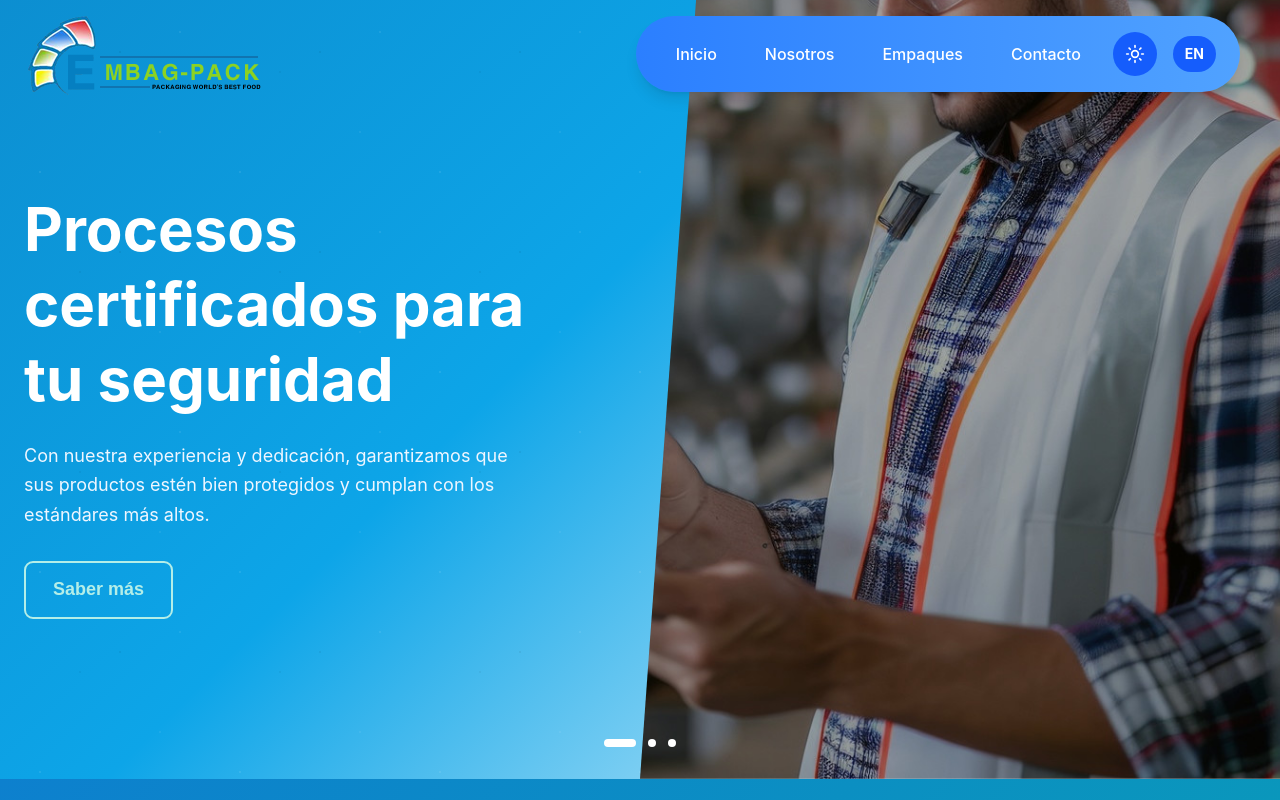
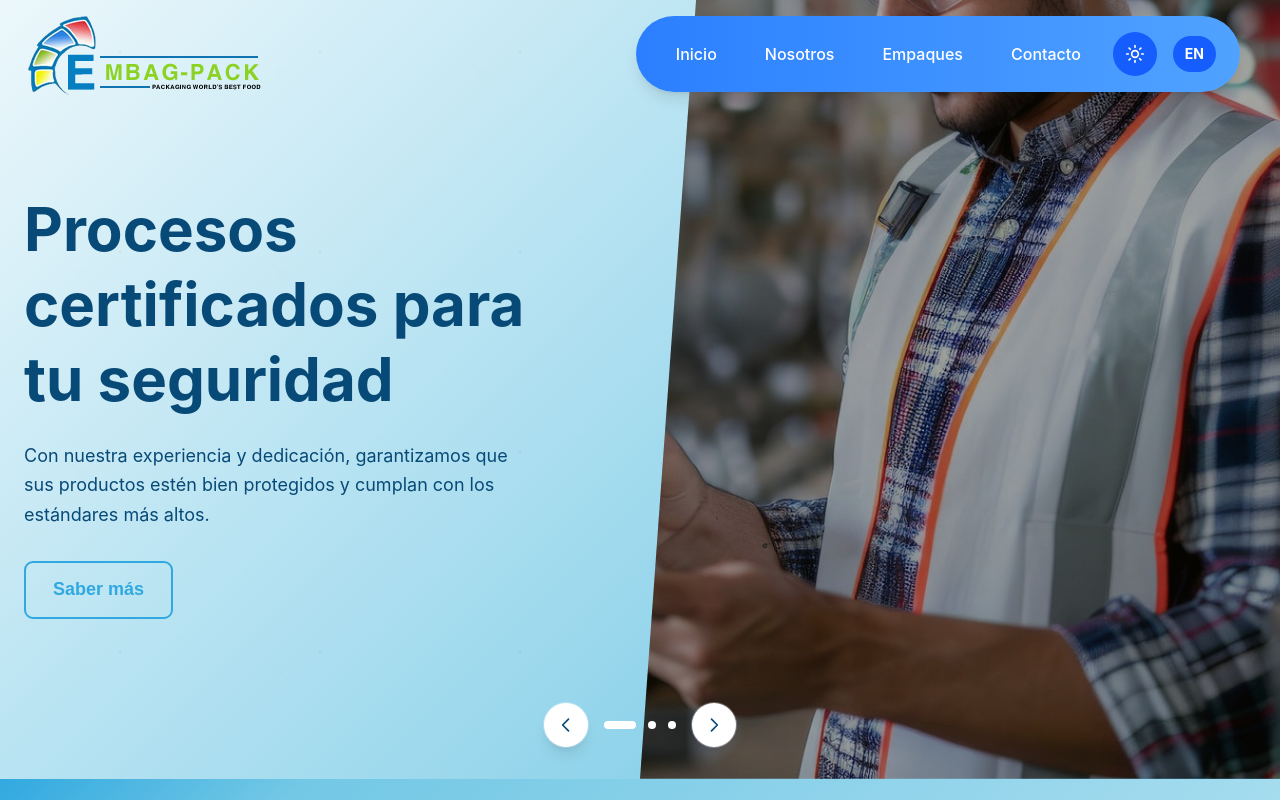
Before and after one commit to AxelDanielMR/Embag-pack, a Next.js app: page / in a window 1280 px wide. Shown: the top 800 px of the page. Built offline with nearby package versions, Linux system fonts and the light colour scheme.

Commit message:
fix-styles
Colores más claros y modificaciones en los controladores y manejo del carrusel

```diff
--- a/app/components/ButtonHover.jsx
+++ b/app/components/ButtonHover.jsx
@@ -1,15 +1,18 @@
 'use client';
 
 import Link from 'next/link';
+import { useTheme } from '../context/ThemeContext';
 
 export default function ButtonHover({ href, children }) {
+  const { isDark } = useTheme();
+
   return (
     <Link href={href}>
       <button
         className="bubbles"
         style={{
-          '--c1': '#ffffff',
-          '--c2': '#b4eee8',
+          '--c1': isDark ? '#0f1419' : '#f0f6fb',
+          '--c2': '#31A9E0',
           '--size-letter': '18px',
         }}
       >
--- a/app/components/CarouselPresentation.jsx
+++ b/app/components/CarouselPresentation.jsx
@@ -2,13 +2,14 @@
 
 import Image from 'next/image';
 import { motion, AnimatePresence } from 'framer-motion';
-import { useState, useRef, useEffect } from 'react';
+import { useRef, useState } from 'react';
 import { useTheme } from '../context/ThemeContext';
 import { useLanguage } from '../context/LanguageContext';
 import ButtonHover from './ButtonHover';
 
 export default function CarouselPresentation() {
   const [currentSlide, setCurrentSlide] = useState(0);
+  const dragStartX = useRef(null);
   const { isDark } = useTheme();
   const { t } = useLanguage();
 
@@ -33,11 +34,6 @@ export default function CarouselPresentation() {
     },
   ];
 
-  const [showLeftArrow, setShowLeftArrow] = useState(true);
-  const [showRightArrow, setShowRightArrow] = useState(true);
-  const sectionRef = useRef(null);
-  const leftBtnRef = useRef(null);
-  const rightBtnRef = useRef(null);
   const isImage01 = currentSlide === 0;
 
   const nextSlide = () => {
@@ -46,6 +42,37 @@ export default function CarouselPresentation() {
 
   const prevSlide = () => {
     setCurrentSlide((prev) => (prev - 1 + slides.length) % slides.length);
+  };
+
+  const resetSwipe = () => {
+    dragStartX.current = null;
+  };
+
+  const handlePointerDown = (event) => {
+    const interactiveTarget = event.target.closest('button, a, [role="button"]');
+    if (interactiveTarget) {
+      resetSwipe();
+      return;
+    }
+
+    dragStartX.current = event.clientX;
+  };
+
+  const handlePointerUp = (event) => {
+    if (dragStartX.current === null) return;
+
+    const swipeDistance = event.clientX - dragStartX.current;
+    const swipeThreshold = 60;
+
+    if (Math.abs(swipeDistance) >= swipeThreshold) {
+      if (swipeDistance < 0) {
+        nextSlide();
+      } else {
+        prevSlide();
+      }
+    }
+
+    resetSwipe();
   };
 
   const slideVariants = {
@@ -65,43 +92,24 @@ export default function CarouselPresentation() {
     }),
   };
 
-  useEffect(() => {
-    if (!sectionRef.current) return;
-
-    const observer = new IntersectionObserver(
-      (entries) => {
-        entries.forEach((entry) => {
-          if (entry.target === leftBtnRef.current) {
-            setShowLeftArrow(entry.intersectionRatio >= 1);
-          }
-          if (entry.target === rightBtnRef.current) {
-            setShowRightArrow(entry.intersectionRatio >= 1);
-          }
-        });
-      },
-      { root: sectionRef.current, threshold: [0, 0.99, 1] }
-    );
-
-    if (leftBtnRef.current) observer.observe(leftBtnRef.current);
-    if (rightBtnRef.current) observer.observe(rightBtnRef.current);
-
-    return () => observer.disconnect();
-  }, []);
-
   const elementVariants = {
     hidden: { opacity: 0, y: 20 },
     visible: { opacity: 1, y: 0 },
   };
 
   return (
-    <div className="w-full" style={{ backgroundColor: isDark ? '#0f1419' : '#0c87c9' }}>
+    <div className="w-full" style={{ backgroundColor: isDark ? '#0f1419' : '#f0f6fb' }}>
       <section
-        ref={sectionRef}
-        className="relative w-full min-h-[110vh] lg:min-h-[120vh] flex items-center justify-between overflow-hidden -mt-96 pt-80"
+        className="relative w-full min-h-[110vh] lg:min-h-[120vh] flex items-center justify-between overflow-hidden -mt-96 pt-80 select-none"
+        onPointerDown={handlePointerDown}
+        onPointerUp={handlePointerUp}
+        onPointerCancel={resetSwipe}
+        onPointerLeave={resetSwipe}
         style={{
+          touchAction: 'pan-y',
           background: isDark
-            ? 'linear-gradient(135deg, #0f1419 0%, #1a2a3a 50%, #2d3e4e 100%)'
-            : 'linear-gradient(135deg, #0c87c9 0%, #0da5e8 50%, #ffffff 100%)',
+            ? 'linear-gradient(135deg, #0f1419 0%, #1a2a3a 90%, #2d3e4e 100%)'
+            : 'linear-gradient(135deg, #ffffff 0%, #73c8e5 90%, #31A9E0 100%)',
         }}
       >
       {/* Noise overlay effect */}
@@ -122,48 +130,6 @@ export default function CarouselPresentation() {
 
       {/* Content container */}
       <div className="relative z-10 max-w-7xl mx-auto w-full px-6 py-40 flex flex-col lg:flex-row items-center justify-between gap-12">
-        {/* Left Arrow */}
-        <motion.button
-          ref={leftBtnRef}
-          whileHover={{ scale: 1.06 }}
-          whileTap={{ scale: 0.98 }}
-          onClick={prevSlide}
-          className={`absolute -left-20 top-1/2 transform -translate-y-1/2 z-30 p-4 rounded-full transition-all shadow-lg ring-1 ${
-            isDark
-              ? 'bg-gray-800 bg-opacity-70 hover:bg-opacity-90 text-white ring-gray-600/30'
-              : 'bg-white bg-opacity-60 hover:bg-opacity-80 text-[#084a77] ring-white/30'
-          }`}
-          aria-label="Anterior"
-          animate={{ opacity: showLeftArrow ? 1 : 0 }}
-          transition={{ duration: 0.25 }}
-          style={{ pointerEvents: showLeftArrow ? 'auto' : 'none' }}
-        >
-          <svg className="w-7 h-7" fill="none" stroke="currentColor" viewBox="0 0 24 24">
-            <path strokeLinecap="round" strokeLinejoin="round" strokeWidth={2} d="M15 19l-7-7 7-7" />
-          </svg>
-        </motion.button>
-
-        {/* Right Arrow */}
-        <motion.button
-          ref={rightBtnRef}
-          whileHover={{ scale: 1.06 }}
-          whileTap={{ scale: 0.98 }}
-          onClick={nextSlide}
-          className={`absolute -right-20 top-1/2 transform -translate-y-1/2 z-30 p-4 rounded-full transition-all shadow-lg ring-1 ${
-            isDark
-              ? 'bg-gray-800 bg-opacity-70 hover:bg-opacity-90 text-white ring-gray-600/30'
-              : 'bg-white bg-opacity-60 hover:bg-opacity-80 text-[#084a77] ring-white/30'
-          }`}
-          aria-label="Siguiente"
-          animate={{ opacity: showRightArrow ? 1 : 0 }}
-          transition={{ duration: 0.25 }}
-          style={{ pointerEvents: showRightArrow ? 'auto' : 'none' }}
-        >
-          <svg className="w-7 h-7" fill="none" stroke="currentColor" viewBox="0 0 24 24">
-            <path strokeLinecap="round" strokeLinejoin="round" strokeWidth={2} d="M9 5l7 7-7 7" />
-          </svg>
-        </motion.button>
-
         {/* Left side - Text content */}
         <AnimatePresence mode="wait" custom={1}>
           <motion.div
@@ -186,7 +152,7 @@ export default function CarouselPresentation() {
               transition={{ duration: 0.5, delay: 0.1 }}
             >
               <h1 className={`text-4xl sm:text-5xl lg:text-6xl font-bold mb-6 leading-tight ${
-                isDark ? 'text-white' : 'text-white'
+                isDark ? 'text-white' : 'text-[#084a77]'
               }`}>
                 {slides[currentSlide].title}
               </h1>
@@ -199,7 +165,7 @@ export default function CarouselPresentation() {
               transition={{ duration: 0.5, delay: 0.25 }}
             >
               <p className={`text-lg mb-8 leading-relaxed ${
-                isDark ? 'text-gray-200' : 'text-blue-50'
+                isDark ? 'text-gray-200' : 'text-[#084a77]'
               }`}>
                 {slides[currentSlide].description}
               </p>
@@ -267,7 +233,24 @@ export default function CarouselPresentation() {
       </AnimatePresence>
 
       {/* Carousel Indicator */}
-      <div className="absolute bottom-8 left-1/2 transform -translate-x-1/2 z-20 flex items-center gap-3">
+      <div className="absolute bottom-8 left-1/2 transform -translate-x-1/2 z-20 flex items-center gap-4">
+        <motion.button
+          whileHover={{ scale: 1.06 }}
+          whileTap={{ scale: 0.98 }}
+          onClick={prevSlide}
+          className={`p-3 rounded-full transition-all shadow-lg ring-1 ${
+            isDark
+              ? 'bg-gray-800 bg-opacity-70 hover:bg-opacity-90 text-white ring-gray-600/30'
+              : 'bg-white bg-opacity-60 hover:bg-opacity-80 text-[#084a77] ring-white/30'
+          }`}
+          aria-label="Anterior"
+        >
+          <svg className="w-5 h-5" fill="none" stroke="currentColor" viewBox="0 0 24 24">
+            <path strokeLinecap="round" strokeLinejoin="round" strokeWidth={2} d="M15 19l-7-7 7-7" />
+          </svg>
+        </motion.button>
+
+        <div className="flex items-center gap-3">
           {slides.map((_, index) => (
             <motion.div
               key={index}
@@ -288,6 +271,23 @@ export default function CarouselPresentation() {
             />
           ))}
         </div>
+
+        <motion.button
+          whileHover={{ scale: 1.06 }}
+          whileTap={{ scale: 0.98 }}
+          onClick={nextSlide}
+          className={`p-3 rounded-full transition-all shadow-lg ring-1 ${
+            isDark
+              ? 'bg-gray-800 bg-opacity-70 hover:bg-opacity-90 text-white ring-gray-600/30'
+              : 'bg-white bg-opacity-60 hover:bg-opacity-80 text-[#084a77] ring-white/30'
+          }`}
+          aria-label="Siguiente"
+        >
+          <svg className="w-5 h-5" fill="none" stroke="currentColor" viewBox="0 0 24 24">
+            <path strokeLinecap="round" strokeLinejoin="round" strokeWidth={2} d="M9 5l7 7-7 7" />
+          </svg>
+        </motion.button>
+      </div>
       </section>
     </div>
   );
--- a/app/components/SectionBackground.jsx
+++ b/app/components/SectionBackground.jsx
@@ -5,7 +5,7 @@ import { useTheme } from '../context/ThemeContext';
 export default function SectionBackground({ children, bgGradientLight, bgGradientDark }) {
   const { isDark } = useTheme();
 
-  const defaultBgLight = 'linear-gradient(135deg, #0d80ce 0%, #06b6a3 100%)';
+  const defaultBgLight = 'linear-gradient(135deg, #31A9E0 0%, #73c8e5 10%, #ffffff 100%)';
   const defaultBgDark = 'linear-gradient(135deg, #1e3a8a 0%, #0d4a3a 100%)';
 
   return (
```
Lines whose indentation alone changed are shown as unchanged.
